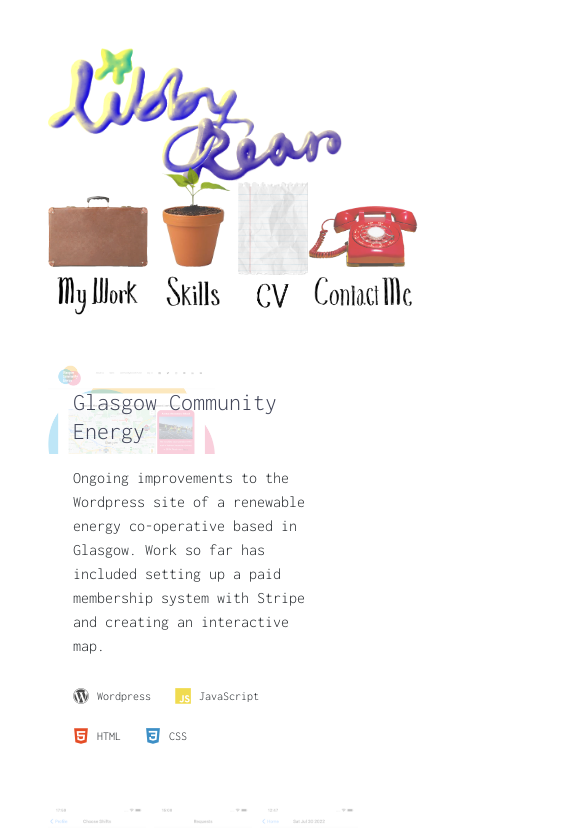
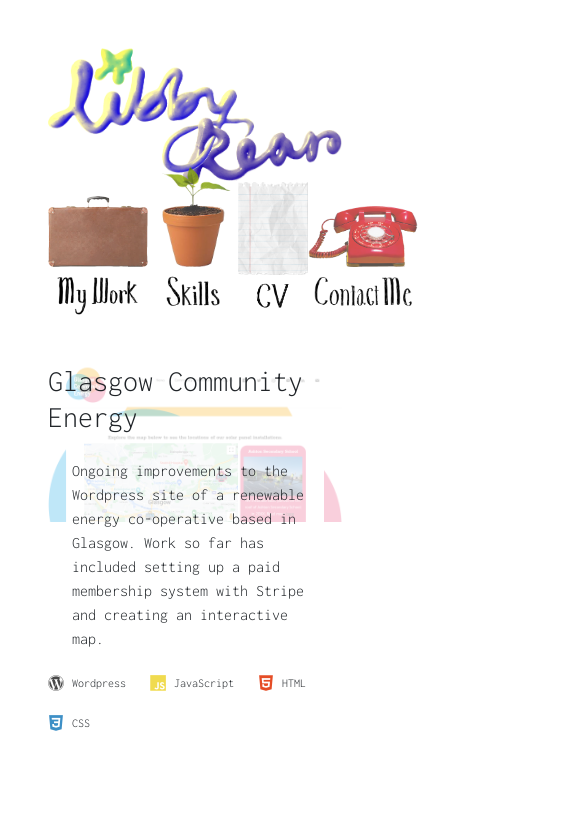
Before and after one commit to lubbly-jubbly/lubbly-jubbly.github.io, a Next.js app: page /work in a window 390 px wide. Shown: the top 833 px of the page, 585 px wide, since content can reach past the window. Built offline with nearby package versions, Linux system fonts and the light colour scheme.

Commit message:
tidy up project card css

```diff
--- a/src/app/work/page.tsx
+++ b/src/app/work/page.tsx
@@ -40,10 +40,11 @@ function WorkPage() {
         <WorkItem project={PROJECTS.pubble} />
         <WorkItem project={PROJECTS.vor} />
       </ScrollGallery> */}
-      <ProjectCard project={PROJECTS.gce} />
-      <ProjectCard project={PROJECTS.switch} />
-      <ProjectCard project={PROJECTS.vor} />
+      <ProjectCard project={PROJECTS.gce} alignment={'right'} />
+      <ProjectCard project={PROJECTS.switch} alignment={'left'} />
+      <ProjectCard project={PROJECTS.vor} alignment={'right'} />
       <div>ANKI</div>
+      <div>Various</div>
       {/* {projectDetailsComponent} */}
     </div>
   )
--- a/src/app/work/projectCard.css
+++ /dev/null
@@ -1,279 +0,0 @@
-a {
-  position: relative;
-  z-index: 1;
-}
-
-.project-card {
-  position: relative;
-  display: grid;
-  grid-gap: 10px;
-  grid-template-columns: repeat(12, 1fr);
-  align-items: center;
-
-  &:not(:last-of-type) {
-    margin-bottom: 100px;
-
-    @media (max-width: 768px) {
-      margin-bottom: 70px;
-    }
-
-    @media (max-width: 480px) {
-      margin-bottom: 30px;
-    }
-  }
-
-  &:nth-of-type(odd) {
-    .project-content {
-      grid-column: 7 / -1;
-      text-align: right;
-
-      @media (max-width: 1080px) {
-        grid-column: 5 / -1;
-      }
-      @media (max-width: 768px) {
-        grid-column: 1 / -1;
-        padding: 40px 40px 30px;
-        text-align: left;
-      }
-      @media (max-width: 480px) {
-        padding: 25px 25px 20px;
-      }
-    }
-    .project-tech-list {
-      justify-content: flex-end;
-
-      @media (max-width: 768px) {
-        justify-content: flex-start;
-      }
-
-      li {
-        margin: 0 0 5px 20px;
-
-        @media (max-width: 768px) {
-          margin: 0 10px 5px 0;
-        }
-      }
-    }
-    .project-links {
-      justify-content: flex-end;
-      margin-left: 0;
-      margin-right: -10px;
-
-      @media (max-width: 768px) {
-        justify-content: flex-start;
-        margin-left: -10px;
-        margin-right: 0;
-      }
-    }
-    .project-image {
-      grid-column: 1 / 8;
-
-      /* @media (max-width: 768px) {
-        grid-column: 1 / -1;
-      } */
-    }
-  }
-
-  .project-content {
-    position: relative;
-    grid-column: 1 / 7;
-    grid-row: 1 / -1;
-
-    @media (max-width: 1080px) {
-      grid-column: 1 / 9;
-    }
-
-    @media (max-width: 768px) {
-      display: flex;
-      flex-direction: column;
-      justify-content: center;
-      height: 100%;
-      grid-column: 1 / -1;
-      padding: 40px 40px 30px;
-      z-index: 5;
-    }
-
-    @media (max-width: 480px) {
-      padding: 30px 25px 20px;
-    }
-  }
-
-  .project-overline {
-    margin: 10px 0;
-    color: var(--green);
-    font-family: var(--font-mono);
-    font-size: var(--fz-xs);
-    font-weight: 400;
-  }
-
-  .project-title {
-    color: var(--lightest-slate);
-    font-size: clamp(24px, 5vw, 28px);
-
-    @media (min-width: 768px) {
-      margin: 0 0 20px;
-    }
-
-    @media (max-width: 768px) {
-      color: var(--white);
-
-      a {
-        position: static;
-
-        &:before {
-          content: '';
-          display: block;
-          position: absolute;
-          z-index: 0;
-          width: 100%;
-          height: 100%;
-          top: 0;
-          left: 0;
-        }
-      }
-    }
-  }
-
-  .project-description {
-    position: relative;
-    z-index: 2;
-    padding: 25px;
-    border-radius: var(--border-radius);
-    background-color: #f2faf3;
-    color: var(--light-slate);
-    font-size: var(--fz-lg);
-
-    @media (max-width: 768px) {
-      padding: 20px 0;
-      background-color: transparent;
-      box-shadow: none;
-
-      &:hover {
-        box-shadow: none;
-      }
-    }
-
-    strong {
-      color: var(--white);
-      font-weight: normal;
-    }
-  }
-
-  .project-tech-list {
-    display: flex;
-    flex-wrap: wrap;
-    position: relative;
-    z-index: 2;
-    margin: 25px 0 10px;
-    padding: 0;
-    list-style: none;
-
-    li {
-      margin: 0 20px 5px 0;
-      color: var(--light-slate);
-      font-family: var(--font-mono);
-      font-size: var(--fz-xs);
-      white-space: nowrap;
-    }
-
-    @media (max-width: 768px) {
-      margin: 10px 0;
-
-      li {
-        margin: 0 10px 5px 0;
-        color: var(--lightest-slate);
-      }
-    }
-  }
-
-  .project-links {
-    display: flex;
-    align-items: center;
-    position: relative;
-    margin-top: 10px;
-    margin-left: -10px;
-    color: var(--lightest-slate);
-
-    a {
-      padding: 10px;
-
-      &.external {
-        svg {
-          width: 22px;
-          height: 22px;
-          margin-top: -4px;
-        }
-      }
-
-      svg {
-        width: 20px;
-        height: 20px;
-      }
-    }
-
-    .cta {
-      margin: 10px;
-    }
-  }
-
-  .project-image {
-    grid-column: 6 / -1;
-    grid-row: 1 / -1;
-    position: relative;
-    z-index: 1;
-
-    @media (max-width: 768px) {
-      grid-column: 1 / -1;
-      height: 100%;
-      opacity: 0.25;
-    }
-
-    a {
-      width: 100%;
-      height: 100%;
-      /* background-color: var(--green); */
-      border-radius: var(--border-radius);
-      vertical-align: middle;
-
-      &:hover,
-      &:focus {
-        background: transparent;
-        outline: 0;
-
-        /* &:before,
-        .img {
-          background: transparent;
-          filter: none;
-        } */
-      }
-
-      &:before {
-        content: '';
-        position: absolute;
-        width: 100%;
-        height: 100%;
-        top: 0;
-        left: 0;
-        right: 0;
-        bottom: 0;
-        z-index: 3;
-        transition: var(--transition);
-        background-color: var(--navy);
-        mix-blend-mode: screen;
-      }
-    }
-
-    .img {
-      /* border-radius: var(--border-radius);
-      mix-blend-mode: multiply; */
-      /* filter: grayscale(100%) contrast(1) brightness(90%); */
-
-      /* @media (max-width: 768px) {
-        object-fit: cover;
-        width: auto;
-        height: 100%; */
-      /* filter: grayscale(100%) contrast(1) brightness(50%); */
-      /* } */
-    }
-  }
-}
--- a/src/app/work/projectCard.tsx
+++ b/src/app/work/projectCard.tsx
@@ -1,18 +1,17 @@
-import SkillList from '@/components/skillList'
+import SkillItem from '@/components/skillItem'
+import { useState } from 'react'
 import { Project } from '../../../content/projects'
-import Link from 'next/link'
-import { useState } from 'react'
-import './projectCard.css'
-import { TECHNOLOGIES } from '../../../content/technologies'
-import SkillItem from '@/components/skillItem'
 
 type ProjectCardProps = {
   project: Project
+  alignment: 'right' | 'left'
   onClick?: () => void
 }
 
 function ProjectCard(props: ProjectCardProps) {
   const [hoveredIcon, setHoveredIcon] = useState<string | null>(null)
+  const rightAligned = props.alignment === 'right'
+  const leftAligned = props.alignment === 'left'
 
   const {
     name,
@@ -28,44 +27,40 @@ function ProjectCard(props: ProjectCardProps) {
 
   let i = 1
   return (
-    // <div className="block">
-    //   <div className="relative overflow-hidden">
-    //     <div className="w-4/5 shadow-md absolute">
-    //       <img src="images/gce-screenshot-1.png" alt="" />
-    //     </div>
-    //     <div className="w-80 bg-white p-4 rounded-md absolute right-0 top-20">
-    //       <div className="flex flex-row items-center gap-x-4">
-    //         <div className="w-11">{logo}</div>
-    //         {name}
-    //       </div>
-    //       <SkillList technologies={technologies} />
-    //       <div className="text-sm">{shortDescription}</div>
-    //       <div className="flex flex-row justify-between text-sm">
-    //         <div>{projectType}</div>
-    //         <div>{date}</div>
-    //       </div>
-    //     </div>
-    //   </div>
-    // </div>
+    <div
+      key={i}
+      className="relative grid gap-2 grid-cols-12 items-center mb-24"
+    >
+      <div
+        className={
+          'row-span-full col-span-6 max-md:flex max-md:flex-col max-md:justify-center max-md:h-full max-md:col-span-full relative ' +
+          (leftAligned ? 'md:col-start-1 md:col-span-8 ' : '') +
+          (rightAligned
+            ? 'md:text-right md:col-start-5 md:col-span-full lg:col-start-7'
+            : '')
+        }
+      >
+        <div>
+          <p className="relative text-3xl md:mb-5 z-20">{name}</p>
 
-    <div key={i} className="project-card">
-      <div className="project-content">
-        <div>
-          <h3 className="project-title">
-            <a href={''}>{name}</a>
-          </h3>
-
-          <div className="project-description">{shortDescription}</div>
+          <div className="relative z-20 p-6 md:bg-[#f2faf3]">
+            {shortDescription}
+          </div>
 
           {technologies.length && (
-            <ul className="project-tech-list gap-4">
+            <ul
+              className={
+                'flex flex-wrap relative z-20 mb-2 gap-4 md:mt-3 ' +
+                (rightAligned && 'md:justify-end')
+              }
+            >
               {technologies.map((tech, i) => (
                 <SkillItem tech={tech} displayName small key={i} />
               ))}
             </ul>
           )}
 
-          <div className="project-links">
+          <div className="flex items-center relative mt-2">
             {githubUrl ? (
               <a
                 href={'https://github.com/lubbly-jubbly'}
@@ -88,28 +83,14 @@ function ProjectCard(props: ProjectCardProps) {
         </div>
       </div>
 
-      <div className="project-image">
-        <a href={'#'}>
-          {/* <img src="images/gce-screenshot-1.png" alt="" className="img" /> */}
-          {image}
-          {/* <div className="flex flex-row gap-2">
-            <img
-              className="w-1/3"
-              src="images/switchScreenshots/add-shift.png"
-              alt=""
-            />
-            <img
-              className="w-1/3"
-              src="images/switchScreenshots/add-shift.png"
-              alt=""
-            />
-            <img
-              className="w-1/3"
-              src="images/switchScreenshots/add-shift.png"
-              alt=""
-            />
-          </div> */}
-        </a>
+      <div
+        className={
+          'max-md:col-span-full max-md:h-full max-md:opacity-25 relative row-span-full z-0 ' +
+          (leftAligned ? 'col-start-6 col-span-full ' : '') +
+          (rightAligned ? 'col-start-1 col-span-8' : '')
+        }
+      >
+        <a href={'#'}>{image}</a>
       </div>
     </div>
   )
```
